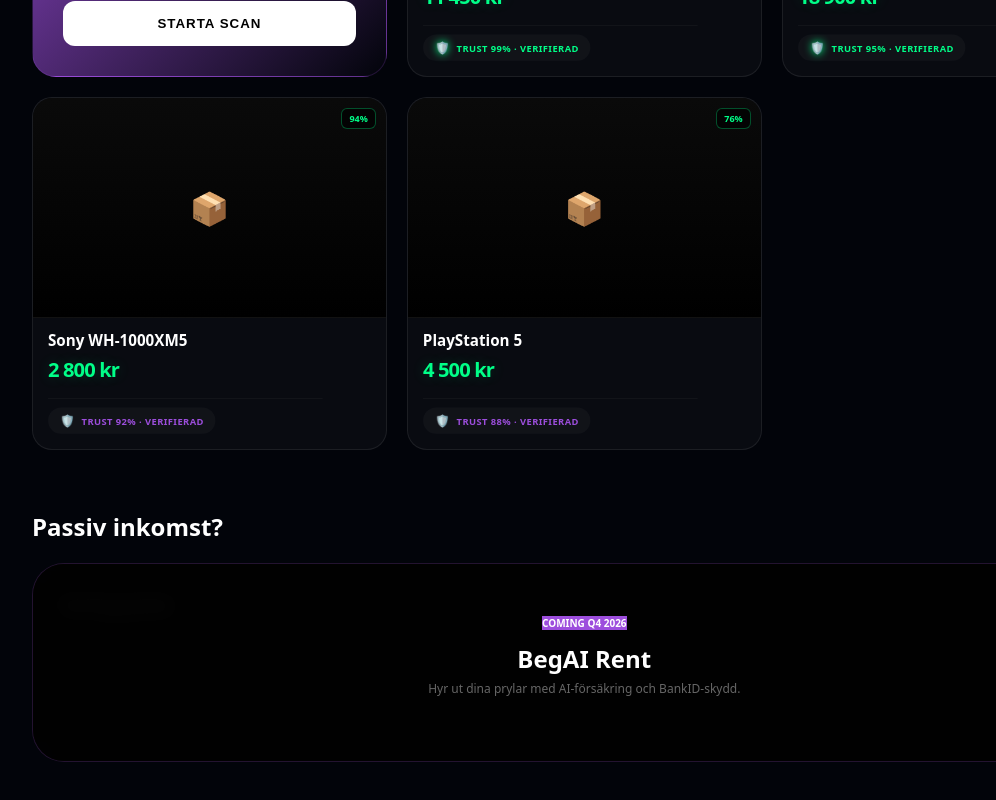
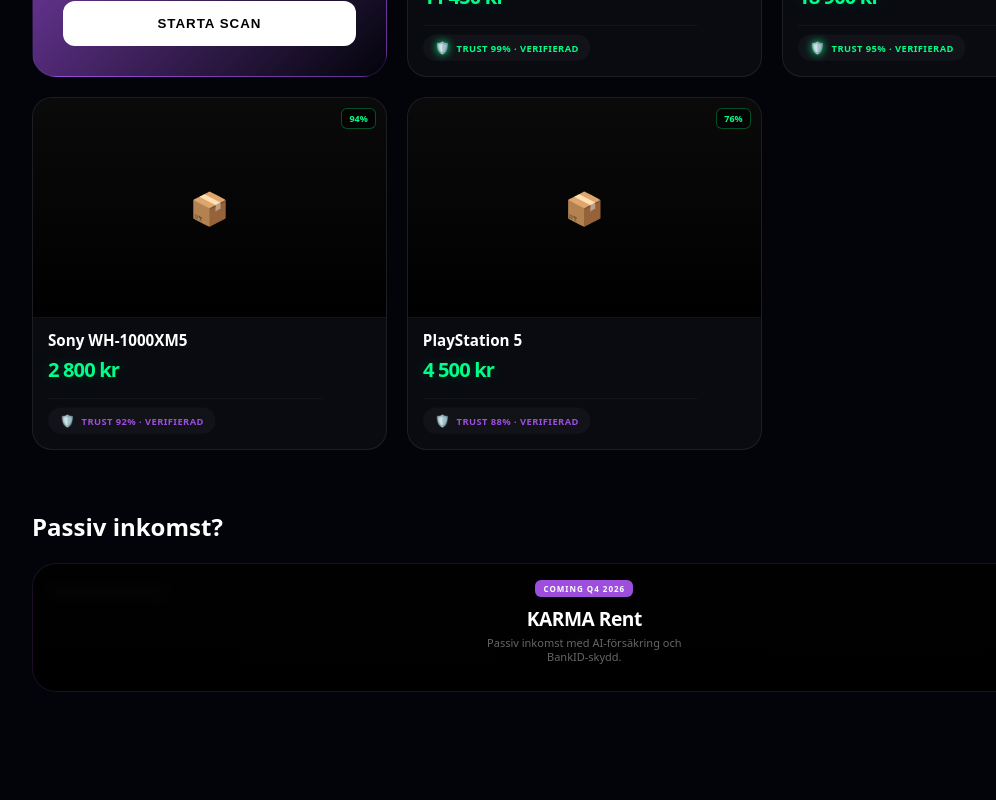
Before and after one commit to gascheckking/marketbeg-appGem, a Next.js app: page / in a window 1280 px wide. Shown: the part 840-1640 px from the top of the page, without its empty margins (268-1264 px from the left). Built offline with nearby package versions, Linux system fonts and the light colour scheme.

Commit message:
Update RentModule.tsx

```diff
--- a/components/RentModule.tsx
+++ b/components/RentModule.tsx
@@ -2,41 +2,64 @@
 
 export default function RentModule() {
   return (
-    <div className="glow-card" style={{
-      background: '#050505',
+    <div className="rent-module-container" style={{
       position: 'relative',
       overflow: 'hidden',
-      padding: '30px',
-      borderRadius: '32px',
-      border: '1px solid rgba(157, 78, 221, 0.2)',
-      marginTop: '20px'
+      borderRadius: '24px',
+      border: '1px solid rgba(157, 78, 221, 0.15)',
+      background: '#050505',
+      marginTop: '10px'
     }}>
-      {/* Overlay för ej släppt funktion */}
+      {/* Overlay: Mer sofistikerat och mindre "blockerande" */}
       <div style={{
         position: 'absolute', top: 0, left: 0, right: 0, bottom: 0,
-        background: 'rgba(0,0,0,0.7)', backdropFilter: 'blur(8px)',
+        background: 'linear-gradient(180deg, rgba(0,0,0,0.6) 0%, rgba(0,0,0,0.9) 100%)',
+        backdropFilter: 'blur(6px)',
         display: 'flex', flexDirection: 'column', alignItems: 'center', justifyContent: 'center',
-        zIndex: 10, textAlign: 'center', padding: '20px'
+        zIndex: 10, textAlign: 'center', padding: '15px'
       }}>
-        <div className="stat-pill" style={{
+        <div style={{
           background: 'var(--neon-purple)',
           color: '#fff',
-          fontSize: '10px',
+          fontSize: '8px',
+          padding: '3px 8px',
+          borderRadius: '6px',
           fontWeight: 900,
-          marginBottom: '12px'
+          marginBottom: '8px',
+          letterSpacing: '1px'
         }}>COMING Q4 2026</div>
-        <h3 style={{margin: 0, fontSize: '1.5rem', fontWeight: 900, color: '#fff'}}>BegAI Rent</h3>
-        <p className="muted" style={{fontSize: '12px', marginTop: '5px'}}>Hyr ut dina prylar med AI-försäkring och BankID-skydd.</p>
+
+        <h3 style={{margin: 0, fontSize: '1.2rem', fontWeight: 900, color: '#fff', letterSpacing: '-0.5px'}}>KARMA Rent</h3>
+        <p className="muted" style={{fontSize: '11px', marginTop: '4px', maxWidth: '200px', lineHeight: '1.3'}}>
+          Passiv inkomst med AI-försäkring och BankID-skydd.
+        </p>
       </div>
 
-      {/* Bakgrundsinnehåll (syns svagt genom blur) */}
-      <div style={{opacity: 0.15, pointerEvents: 'none'}}>
-        <div style={{display: 'flex', justifyContent: 'space-between', marginBottom: '15px'}}>
-          <span>Verktygspaket</span>
-          <strong style={{color: 'var(--neon-mint)'}}>249 kr/dag</strong>
+      {/* Bakgrundsinnehåll (det som visas svagt under blur) */}
+      <div style={{ padding: '20px', opacity: 0.1, pointerEvents: 'none' }}>
+        <div style={{ display: 'flex', justifyContent: 'space-between', alignItems: 'center', marginBottom: '10px' }}>
+          <span style={{ fontSize: '12px', fontWeight: 700 }}>Kamerautrustning</span>
+          <strong style={{ color: 'var(--neon-mint)', fontSize: '12px' }}>499 kr/dag</strong>
         </div>
-        <div style={{height: '100px', background: '#111', borderRadius: '12px'}}></div>
+        <div style={{
+          height: '60px',
+          background: 'linear-gradient(90deg, #111 0%, #0a0a0a 100%)',
+          borderRadius: '12px',
+          display: 'flex',
+          alignItems: 'center',
+          justifyContent: 'center',
+          fontSize: '24px'
+        }}>📸</div>
       </div>
+
+      <style jsx>{`
+        .rent-module-container {
+          transition: transform 0.3s ease;
+        }
+        .rent-module-container:hover {
+          transform: scale(0.99);
+        }
+      `}</style>
     </div>
   );
 }
```
